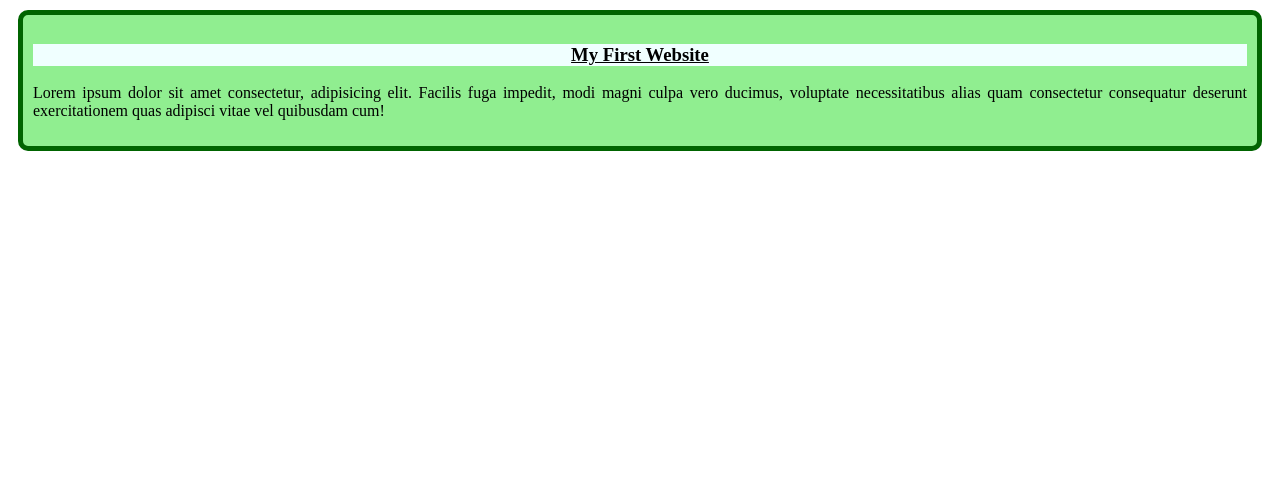
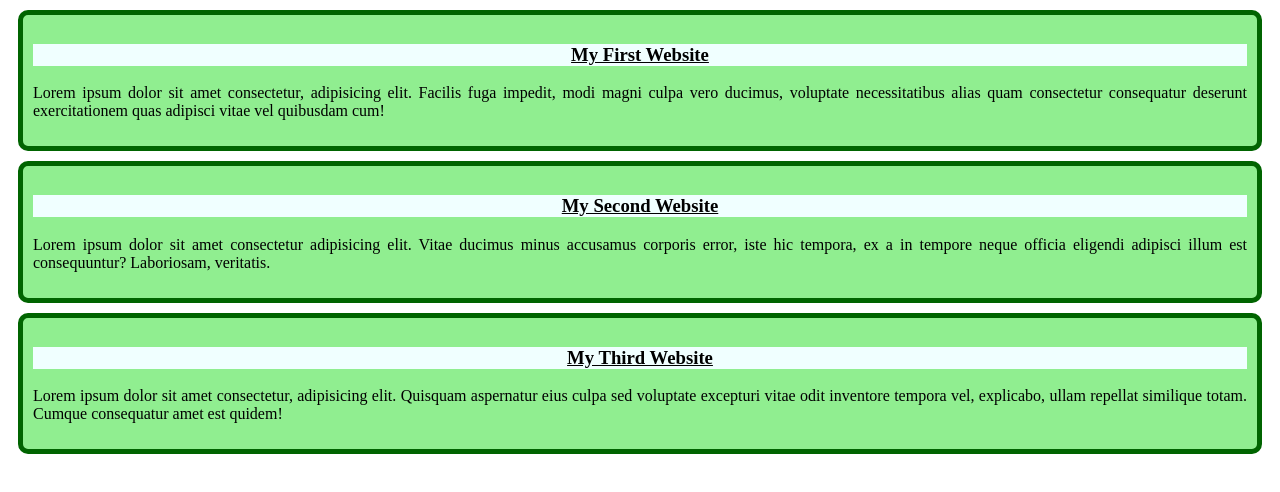
Before and after one commit to meefta/my-first-simple-website, a plain HTML site: page index.html in a window 1280 px wide. Drawn offline with Linux system fonts and the light colour scheme.

Commit message:
added the second and third blog

```diff
--- a/index.html
+++ b/index.html
@@ -11,6 +11,14 @@
         <h3 class="div">My First Website </h3>
         <p>Lorem ipsum dolor sit amet consectetur, adipisicing elit. Facilis fuga impedit, modi magni culpa vero ducimus, voluptate necessitatibus alias quam consectetur consequatur deserunt exercitationem quas adipisci vitae vel quibusdam cum!</p>
     </div>
+    <div>
+        <h3 class="div">My Second Website  </h3>
+        <p>Lorem ipsum dolor sit amet consectetur adipisicing elit. Vitae ducimus minus accusamus corporis error, iste hic tempora, ex a in tempore neque officia eligendi adipisci illum est consequuntur? Laboriosam, veritatis.</p>
+    </div>
+    <div>
+        <h3 class="div">My Third Website </h3>
+        <p>Lorem ipsum dolor sit amet consectetur, adipisicing elit. Quisquam aspernatur eius culpa sed voluptate excepturi vitae odit inventore tempora vel, explicabo, ullam repellat similique totam. Cumque consequatur amet est quidem!</p>
+    </div>
 
 </body>
 </html>
```
